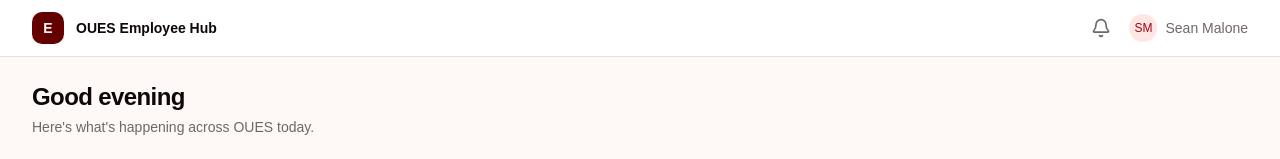
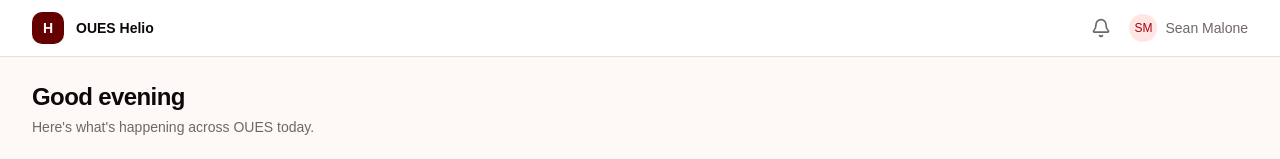
Before and after one commit to smaloneatoues/employee-hub, a React (Vite) app: page / in a window 1280 px wide. Shown: the top 159 px of the page. Built offline with nearby package versions, Linux system fonts and the light colour scheme; no server answers.

Commit message:
Rename to OUES Helio

```diff
--- a/index.html
+++ b/index.html
@@ -4,7 +4,7 @@
     <meta charset="UTF-8" />
     <link rel="icon" type="image/svg+xml" href="/favicon.svg" />
     <meta name="viewport" content="width=device-width, initial-scale=1.0" />
-    <title>employee-hub</title>
+    <title>OUES Helio</title>
   </head>
   <body>
     <div id="root"></div>
--- a/src/App.tsx
+++ b/src/App.tsx
@@ -76,9 +76,9 @@ export default function App() {
           <div className="flex h-14 items-center justify-between">
             <div className="flex items-center gap-3">
               <div className="flex h-8 w-8 items-center justify-center rounded-lg bg-primary text-primary-foreground text-sm font-bold">
-                E
+                H
               </div>
-              <span className="font-semibold text-sm text-foreground">OUES Employee Hub</span>
+              <span className="font-semibold text-sm text-foreground">OUES Helio</span>
             </div>
             <div className="flex items-center gap-3">
               <button className="relative rounded-full p-1.5 text-muted-foreground hover:text-foreground transition-colors">
```
